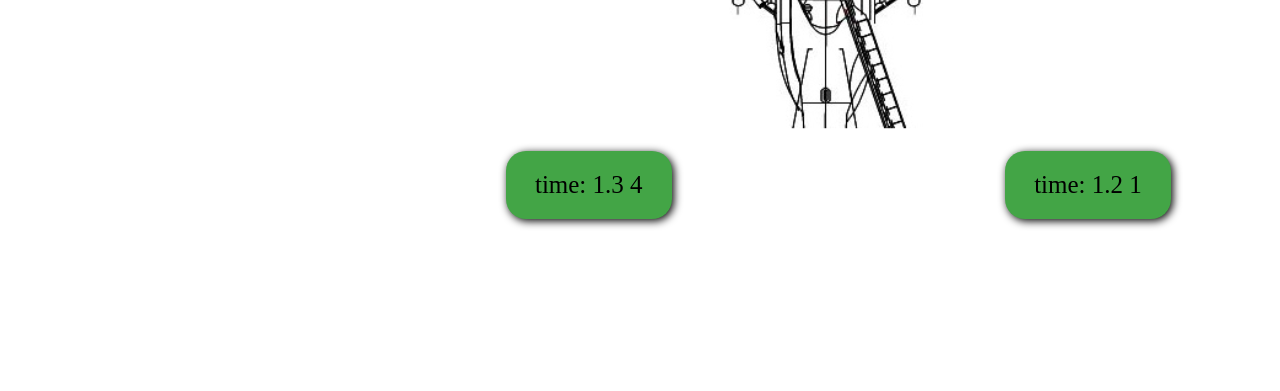
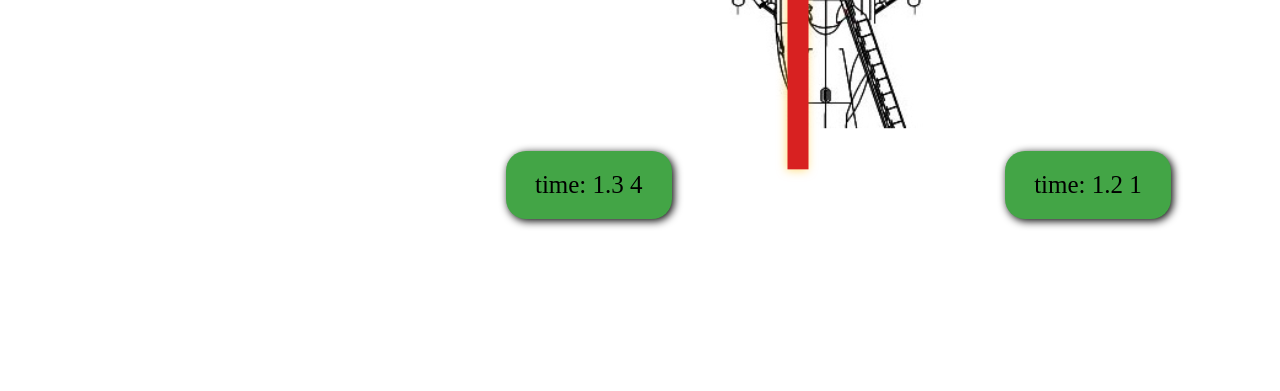
Before and after one commit to bodik24ua/shoot-detect, a plain HTML site: page index.html in a window 1280 px wide. Shown: the part 409-800 px from the top of the page. Drawn offline with Linux system fonts and the light colour scheme.

Commit message:
some fix interface, add json data, add math symbols, add arrow svg, and helicopter img, centered arrow and point and etc

```diff
--- a/style.css
+++ b/style.css
@@ -119,7 +119,7 @@ body{
 
 .arrow {
     background-size: 500px;
-    background-image: url("arrow-long.svg");
+    background-image: url("arrow-left.svg");
     position: fixed;
     top: 15%;
     transform: rotate(90deg);
```
